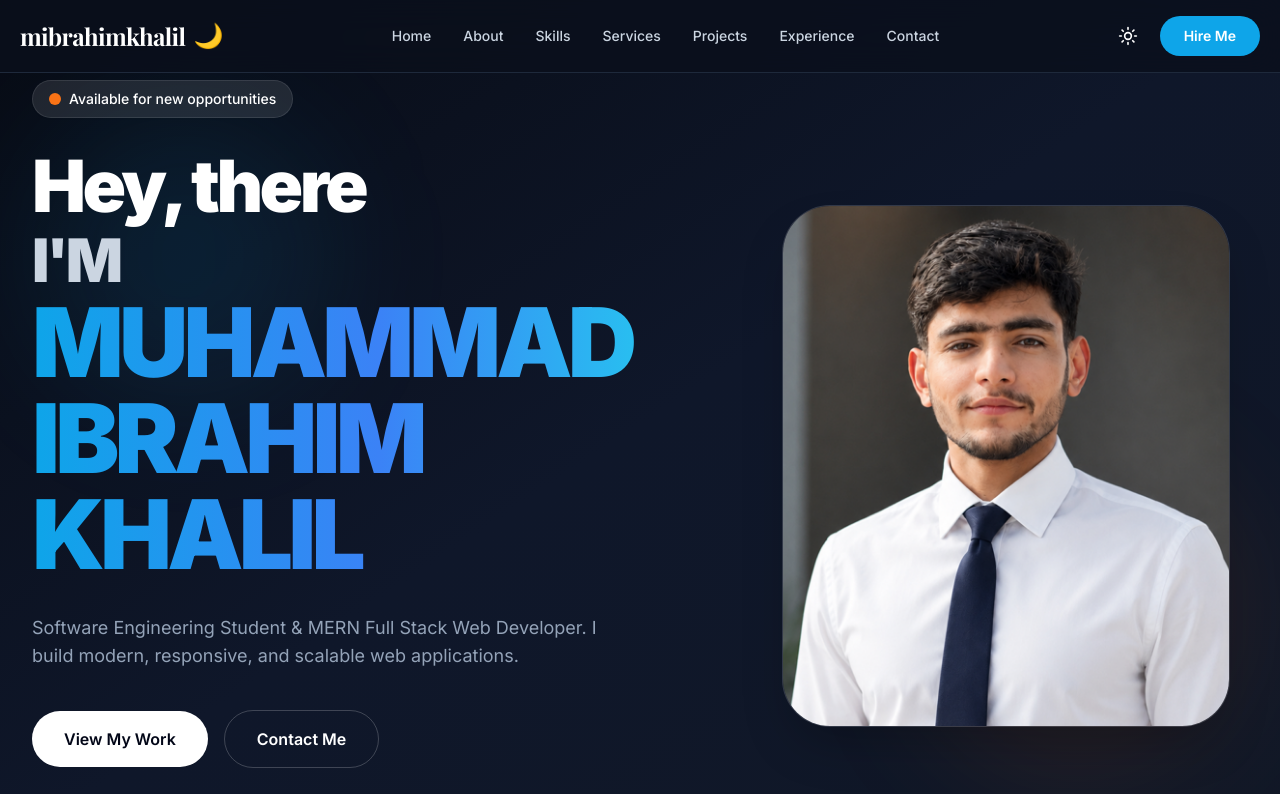
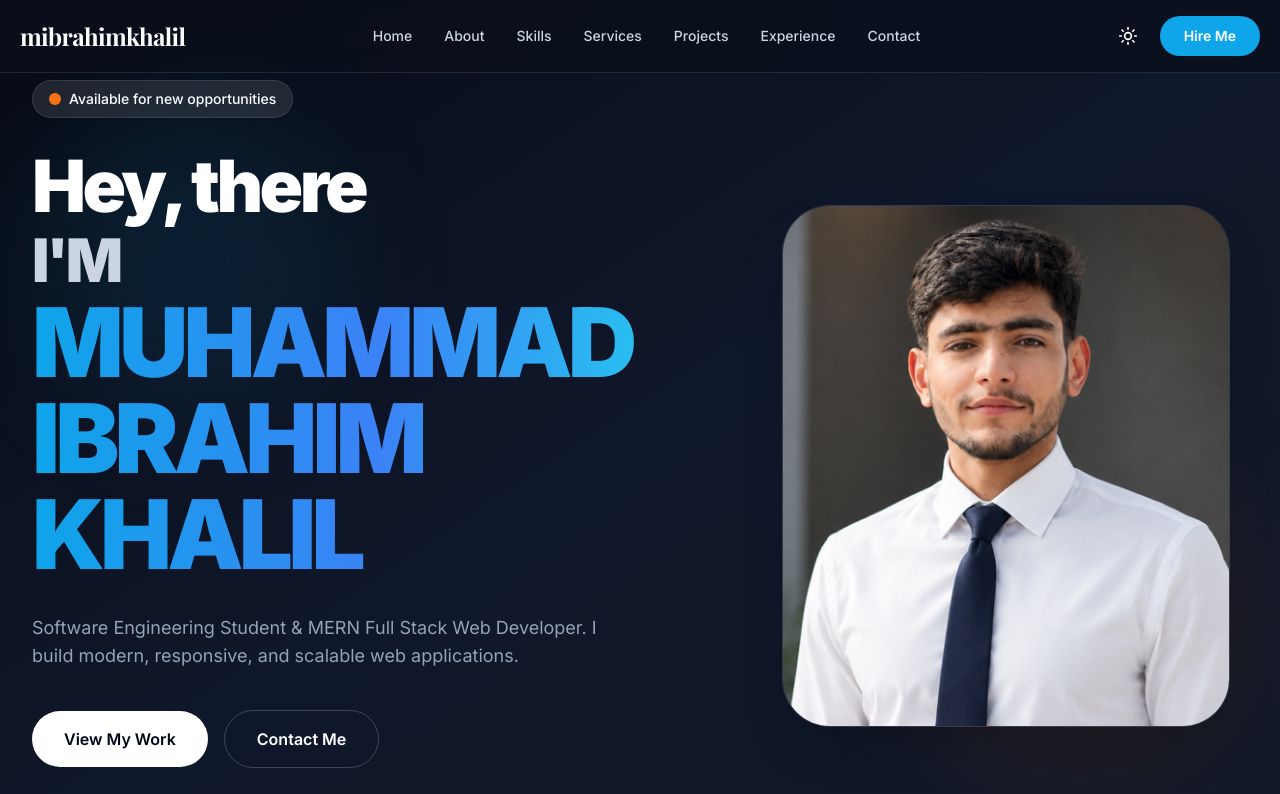
Before and after one commit to mibrahim-khalil/mibrahimkhalil-portfolio, a React (Vite) app in the folder frontend/: page / in a window 1280 px wide. Shown: the top 794 px of the page. Built offline with nearby package versions, Linux system fonts and the light colour scheme; a web font is replaced by a local one.

Commit message:
update the navbar

```diff
--- a/frontend/src/components/layout/Navbar.jsx
+++ b/frontend/src/components/layout/Navbar.jsx
@@ -25,7 +25,6 @@ export default function Navbar() {
           <h1 className="text-2xl font-bold font-serif tracking-tight text-slate-900 dark:text-white">
             mibrahimkhalil
           </h1>
-          <span className="text-2xl">🌙</span>
         </div>
 
         {/* Desktop Navigation */}
```
